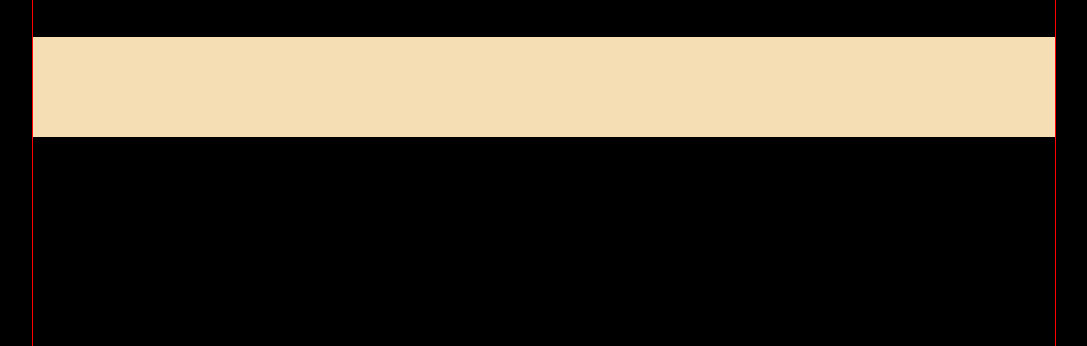
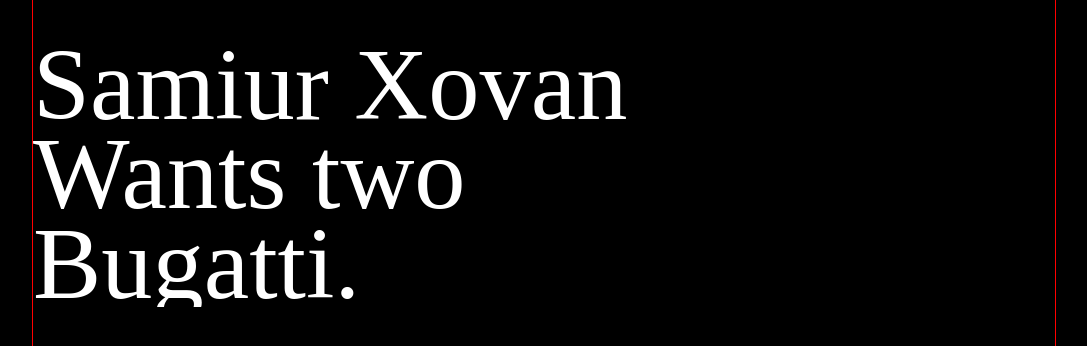
Before and after one commit to xovaaan/Modern-Page, a plain HTML site: page index.html in a window 1280 px wide. Shown: the part 104-450 px from the top of the page, without its empty margins (96-1183 px from the left). Drawn offline with Linux system fonts and the light colour scheme.

Commit message:
nsiiiiii

```diff
--- a/index.html
+++ b/index.html
@@ -25,8 +25,31 @@
 
                 </div>
                 <div class="first">
-                    <div class="hero-left"></div>
-                    <div class="hero-right"></div>
+                    <div class="hero-left">
+                     <div class="elements">
+                        <h1>Samiur Xovan</h1>
+                        <h1>Samiur Xovan</h1>
+                        <h1>Samiur Xovan</h1>
+                        <h1>Samiur Xovan</h1>
+                        <h1>Samiur Xovan</h1>
+                     </div>
+                     <div class="elements">
+                        <h1>Wants two</h1>
+                        <h1>Samiur Xovan</h1>
+                        <h1>Samiur Xovan</h1>
+                        <h1>Samiur Xovan</h1>
+                        <h1>Samiur Xovan</h1>
+                     </div>
+                     <div class="elements">
+                        <h1>Bugatti.</h1>
+                        <h1>Samiur Xovan</h1>
+                        <h1>Samiur Xovan</h1>
+                        <h1>Samiur Xovan</h1>
+                        <h1>Samiur Xovan</h1>
+                     </div>
+                    </div>
+                    <div class="hero-right">
+                    </div>
                 </div>
             </div>
         </div>
--- a/style.css
+++ b/style.css
@@ -30,6 +30,7 @@ html,body{
 }
 
 .centers{
+    position: relative;
     margin: 0 auto;
     width: 80%;
     height: 100vh;
@@ -65,7 +66,37 @@ html,body{
 }
 
 .first{
+    position: absolute;
+    display: flex;
+    justify-content: space-between;
     width: 100%;
     height: 100px;
-    background-color: wheat ;
+    top: 24%;
+    left: 0;
+    transform: translate(0%, -50%);
+
 }
+
+.hero-left{
+    min-width: 50%;
+    height: 100%;
+}
+
+.hero-left .elements{
+    height: 7vw;
+    overflow: hidden;
+}
+
+.hero-left .elements h1{
+    line-height: .9;
+    font-family: "kajiro";
+    color: white;
+    font-size: 8vw;
+    font-weight: 100;
+}
+
+
+.hero-right{
+    min-width: 25%;
+    height: 100%;
+}
```
